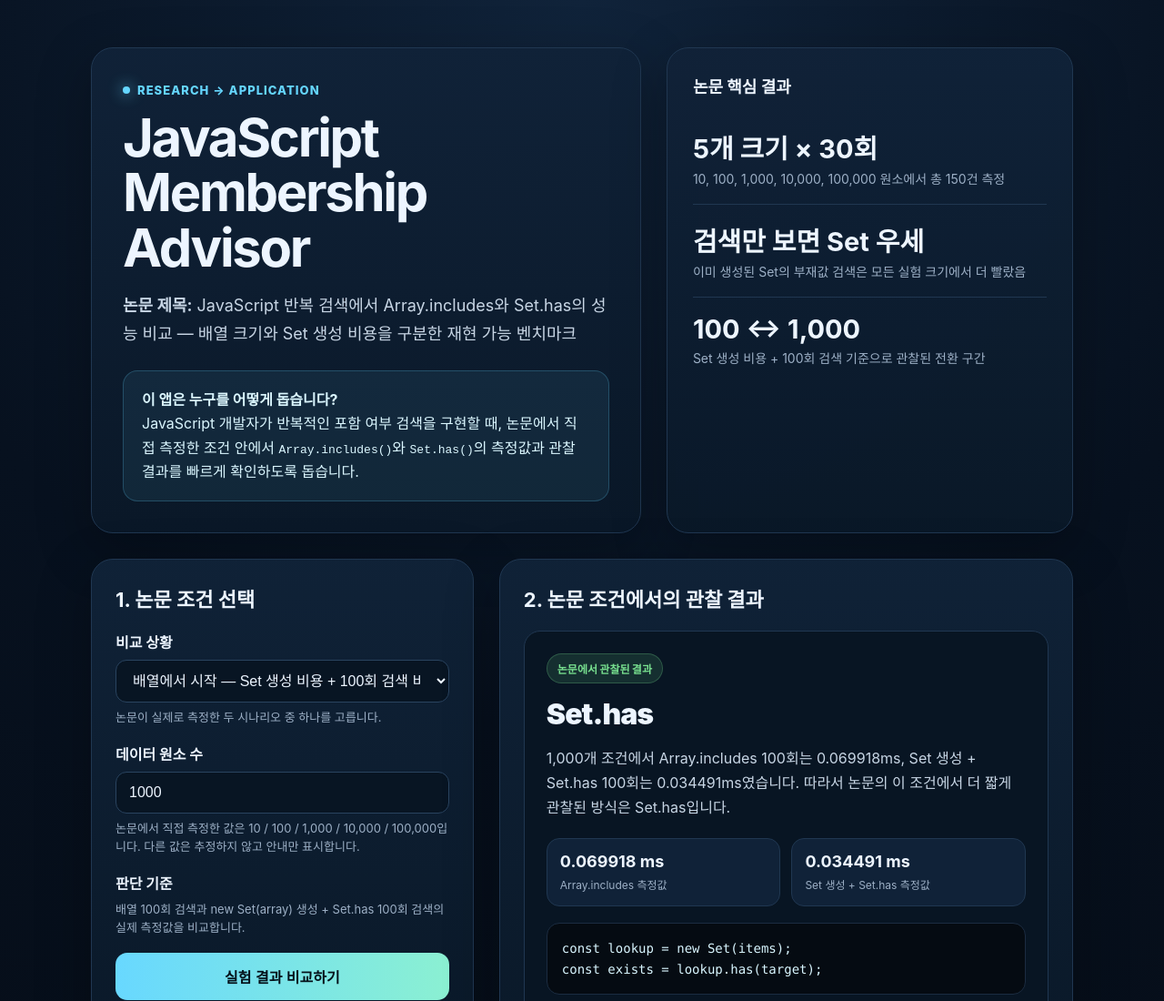
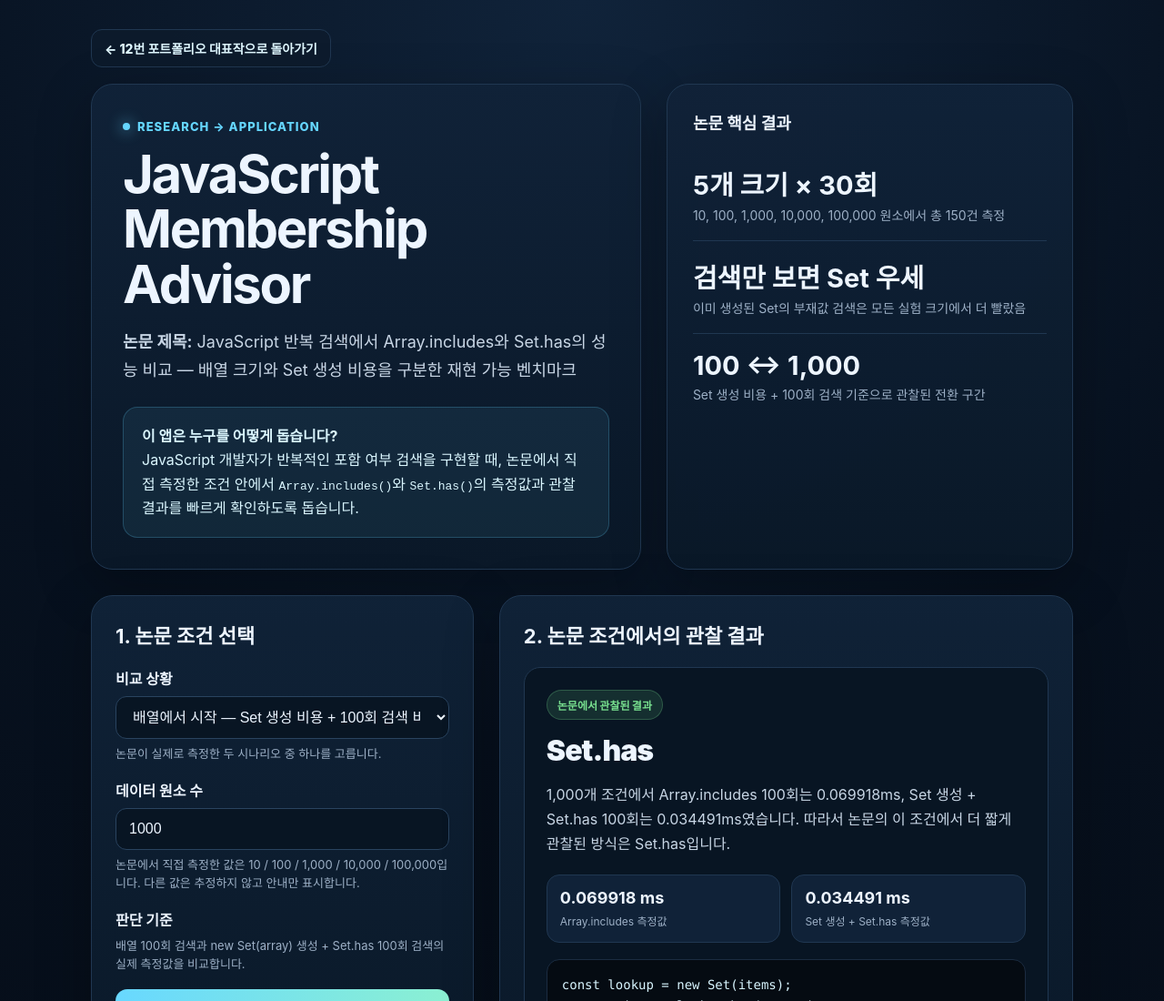
Before and after one commit to kjo35861/br-b-js-structure-advisor, a website: page index.html in a window 1280 px wide. Shown: the top 1100 px of the page at 91% size. Drawn offline with Linux system fonts and the light colour scheme.

Commit message:
Add back link to BR-A portfolio

```diff
--- a/index.html
+++ b/index.html
@@ -7,7 +7,7 @@
   <style>
     :root{--bg:#07111f;--panel:#0d1b2c;--panel2:#102238;--text:#edf5ff;--muted:#9db0c6;--line:#203751;--accent:#65d6ff;--good:#78e08f;--warn:#ffd166;--bad:#ff7b7b;--shadow:0 18px 60px rgba(0,0,0,.28)}
     *{box-sizing:border-box} body{margin:0;font-family:Inter,ui-sans-serif,system-ui,-apple-system,BlinkMacSystemFont,"Segoe UI",sans-serif;background:radial-gradient(circle at top,#10233a 0,#07111f 42%,#050b14 100%);color:var(--text);min-height:100vh}
-    .wrap{width:min(1080px,92vw);margin:0 auto;padding:52px 0 72px}.hero{display:grid;grid-template-columns:1.15fr .85fr;gap:28px;align-items:stretch}.card{background:linear-gradient(180deg,rgba(16,34,56,.96),rgba(10,24,40,.96));border:1px solid var(--line);border-radius:24px;box-shadow:var(--shadow)}
+    .wrap{width:min(1080px,92vw);margin:0 auto;padding:32px 0 72px}.portfolio-nav{display:flex;justify-content:flex-start;margin-bottom:18px}.portfolio-link{display:inline-flex;align-items:center;gap:8px;padding:10px 14px;border:1px solid var(--line);border-radius:12px;background:rgba(13,27,44,.78);color:#dff7ff;text-decoration:none;font-weight:800;font-size:14px;transition:.15s transform ease,.15s border-color ease,.15s background ease}.portfolio-link:hover{transform:translateY(-1px);border-color:var(--accent);background:rgba(16,34,56,.96)}.hero{display:grid;grid-template-columns:1.15fr .85fr;gap:28px;align-items:stretch}.card{background:linear-gradient(180deg,rgba(16,34,56,.96),rgba(10,24,40,.96));border:1px solid var(--line);border-radius:24px;box-shadow:var(--shadow)}
     .hero-main{padding:34px}.eyebrow{display:inline-flex;gap:8px;align-items:center;font-size:13px;color:var(--accent);font-weight:800;letter-spacing:.08em;text-transform:uppercase}.dot{width:8px;height:8px;border-radius:50%;background:var(--accent);box-shadow:0 0 16px var(--accent)}
     h1{font-size:clamp(34px,5vw,58px);line-height:1.04;margin:14px 0 18px;letter-spacing:-.04em}.lead{font-size:18px;line-height:1.75;color:#c8d6e5;margin:0}.thesis{margin-top:24px;padding:18px 20px;border-radius:16px;background:rgba(101,214,255,.08);border:1px solid rgba(101,214,255,.22);color:#dbf7ff;line-height:1.65}
     .hero-side{padding:28px}.hero-side h2{font-size:18px;margin:0 0 16px}.metric{padding:17px 0;border-top:1px solid var(--line)}.metric:first-of-type{border-top:0}.metric strong{display:block;font-size:29px;margin-bottom:4px}.metric span{color:var(--muted);font-size:14px;line-height:1.5}
@@ -20,6 +20,9 @@
 </head>
 <body>
   <main class="wrap">
+    <nav class="portfolio-nav" aria-label="포트폴리오 이동">
+      <a class="portfolio-link" href="https://my-page-m3r1.onrender.com/br-a/#works">← 12번 포트폴리오 대표작으로 돌아가기</a>
+    </nav>
     <section class="hero">
       <article class="card hero-main">
         <div class="eyebrow"><span class="dot"></span> Research → Application</div>
```
